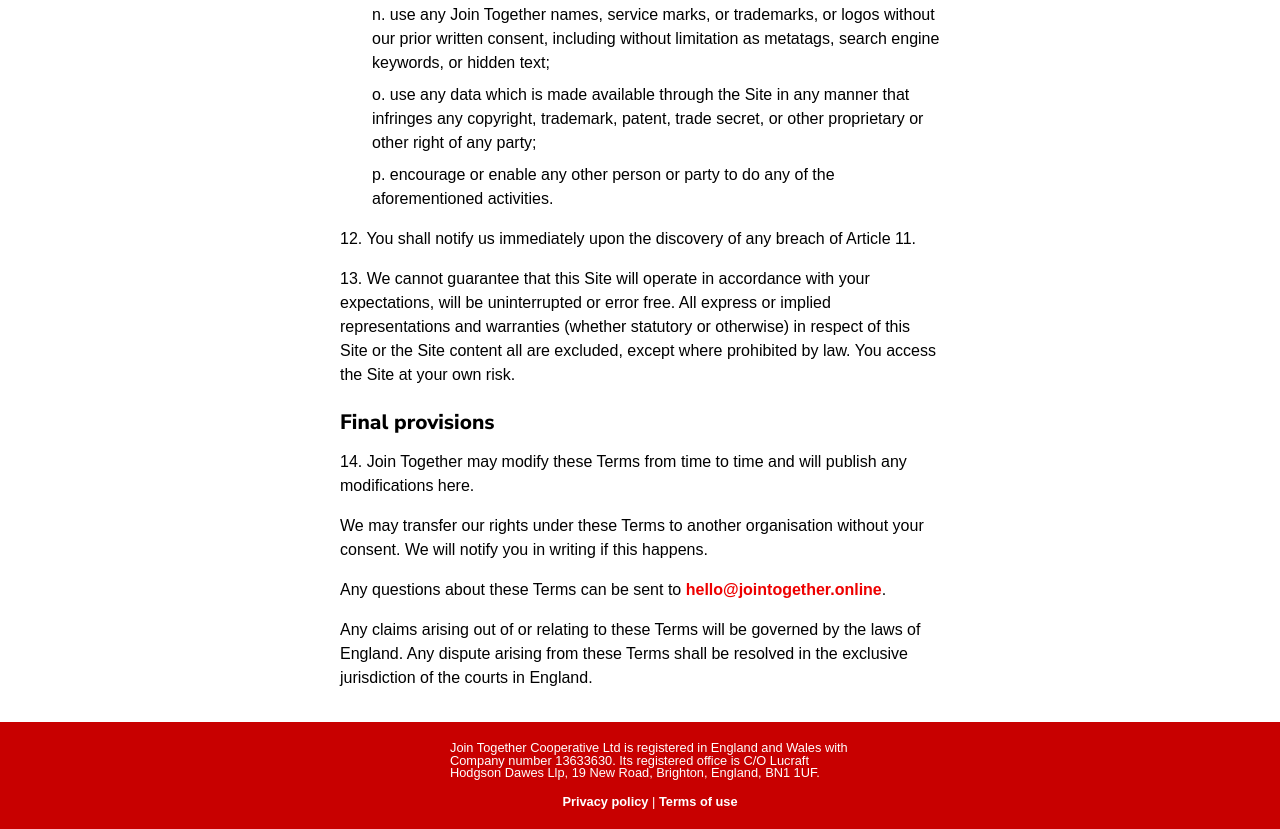
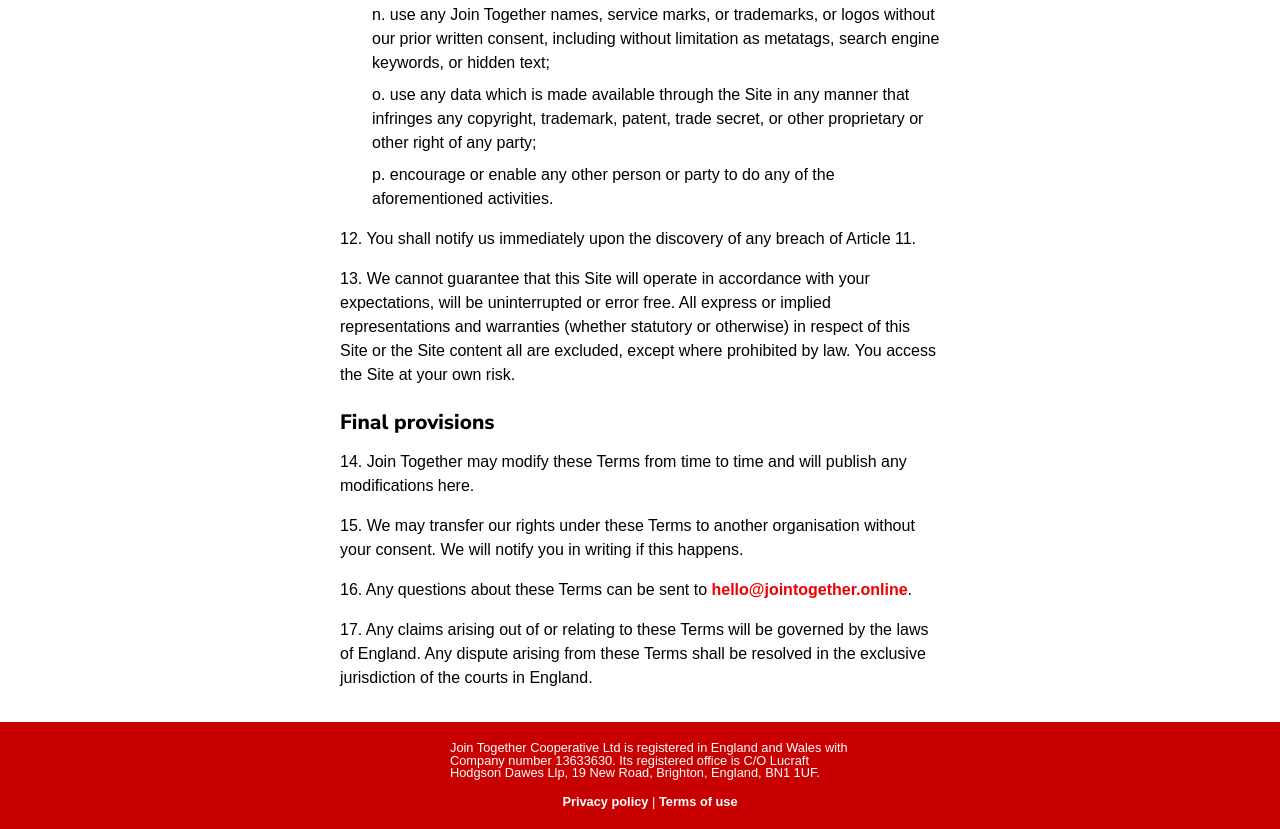
Before and after one commit to jointogetherhq/jointogether.online.old, a plain HTML site: page terms.html in a window 1280 px wide. Shown: the part 2357-3186 px from the top of the page. Drawn offline with Linux system fonts and the light colour scheme.

Commit message:
Add in missing numbers

```diff
--- a/terms.html
+++ b/terms.html
@@ -215,15 +215,15 @@
     </p>
 
     <p>
-      We may transfer our rights under these Terms to another organisation
+      15. We may transfer our rights under these Terms to another organisation
       without your consent. We will notify you in writing if this happens.
     </p>
     <p>
-      Any questions about these Terms can be sent to
+      16. Any questions about these Terms can be sent to
       <a href="mailto:hello@jointogether.online">hello@jointogether.online</a>.
     </p>
     <p>
-      Any claims arising out of or relating to these Terms will be governed by
+      17. Any claims arising out of or relating to these Terms will be governed by
       the laws of England. Any dispute arising from these Terms shall be
       resolved in the exclusive jurisdiction of the courts in England.
     </p>
```
